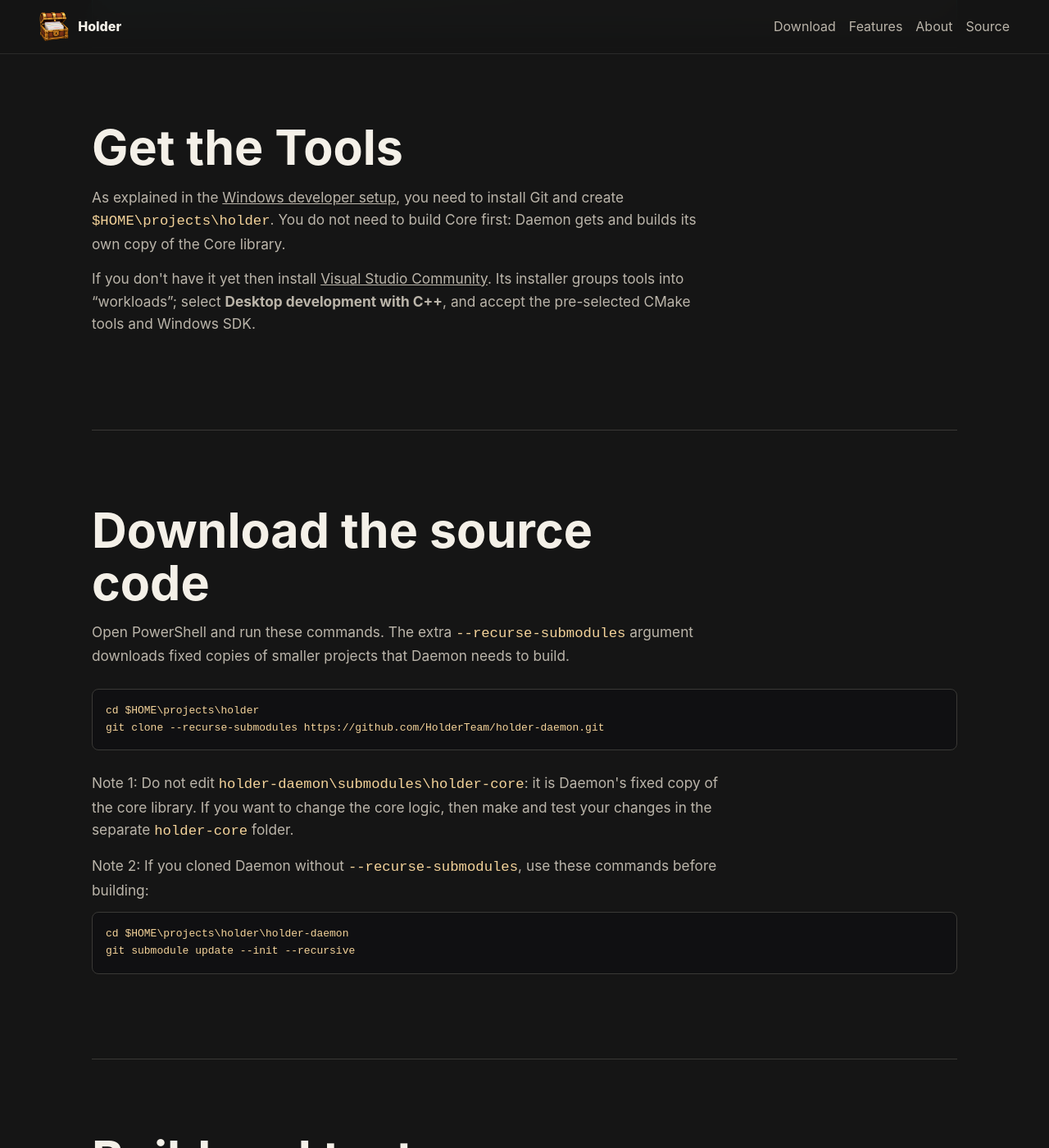
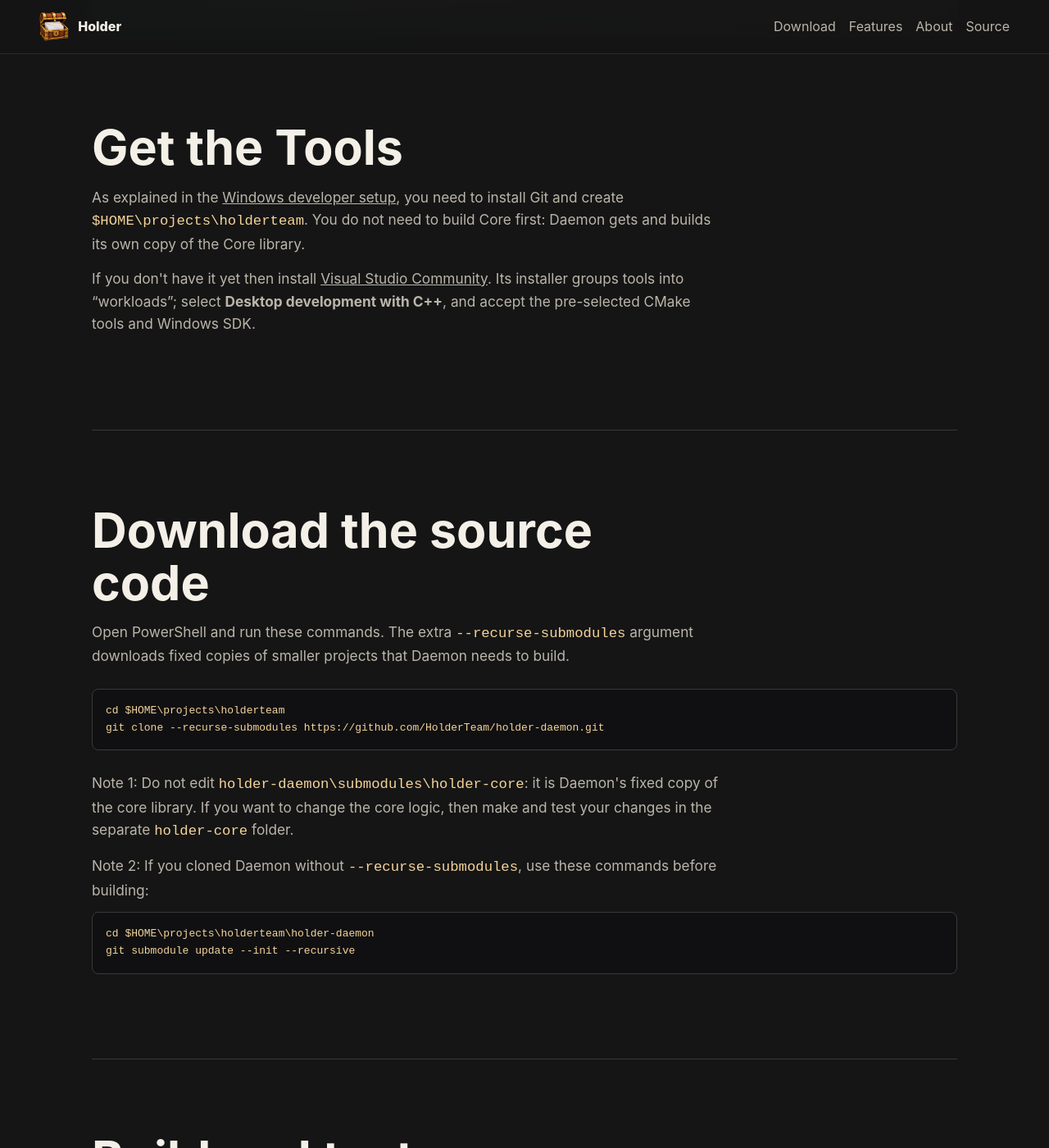
Before and after one commit to HolderTeam/holder-website, a Jekyll site: the page built from develop/windows/daemon.md, in a window 1280 px wide and 1400 px high, scrolled down 363 px. Shown: the whole window at 82% size. Built offline with Jekyll 4.4.1, drawn with Linux system fonts in a browser that asks for light colours.

Commit message:
Get on the team.

```diff
--- a/develop/windows/daemon.md
+++ b/develop/windows/daemon.md
@@ -13,7 +13,7 @@ permalink: /develop/windows/daemon/
 <section class="section">
   <div class="section-head">
     <h2>Get the Tools</h2>
-    <p>As explained in the <a href="{{ '/develop/windows/' | relative_url }}">Windows developer setup</a>, you need to install Git and create <code>$HOME\projects\holder</code>. You do not need to build Core first: Daemon gets and builds its own copy of the Core library.</p>
+    <p>As explained in the <a href="{{ '/develop/windows/' | relative_url }}">Windows developer setup</a>, you need to install Git and create <code>$HOME\projects\holderteam</code>. You do not need to build Core first: Daemon gets and builds its own copy of the Core library.</p>
     <p>If you don't have it yet then install <a href="https://visualstudio.microsoft.com/vs/community/">Visual Studio Community</a>. Its installer groups tools into “workloads”; select <strong>Desktop development with C++</strong>, and accept the pre-selected CMake tools and Windows SDK.</p>
   </div>
 </section>
@@ -23,13 +23,13 @@ permalink: /develop/windows/daemon/
     <h2>Download the source code</h2>
     <p>Open PowerShell and run these commands. The extra <code>--recurse-submodules</code> argument downloads fixed copies of smaller projects that Daemon needs to build.</p>
   </div>
-  <pre><code>cd $HOME\projects\holder
+  <pre><code>cd $HOME\projects\holderteam
 git clone --recurse-submodules https://github.com/HolderTeam/holder-daemon.git</code></pre>
   <div class="section-head following-copy">
     <p>Note 1: Do not edit <code>holder-daemon\submodules\holder-core</code>: it is Daemon's fixed copy of the core library. If you want to change the core logic, then make and test your changes in the separate <code>holder-core</code> folder.</p>
     <p>Note 2: If you cloned Daemon without <code>--recurse-submodules</code>, use these commands before building:</p>
   </div>
-  <pre><code>cd $HOME\projects\holder\holder-daemon
+  <pre><code>cd $HOME\projects\holderteam\holder-daemon
 git submodule update --init --recursive</code></pre>
 </section>
 
```
Also changed, not shown: develop/windows/core.md (+2 -2 lines), develop/windows/desktop.md (+3 -3 lines).
